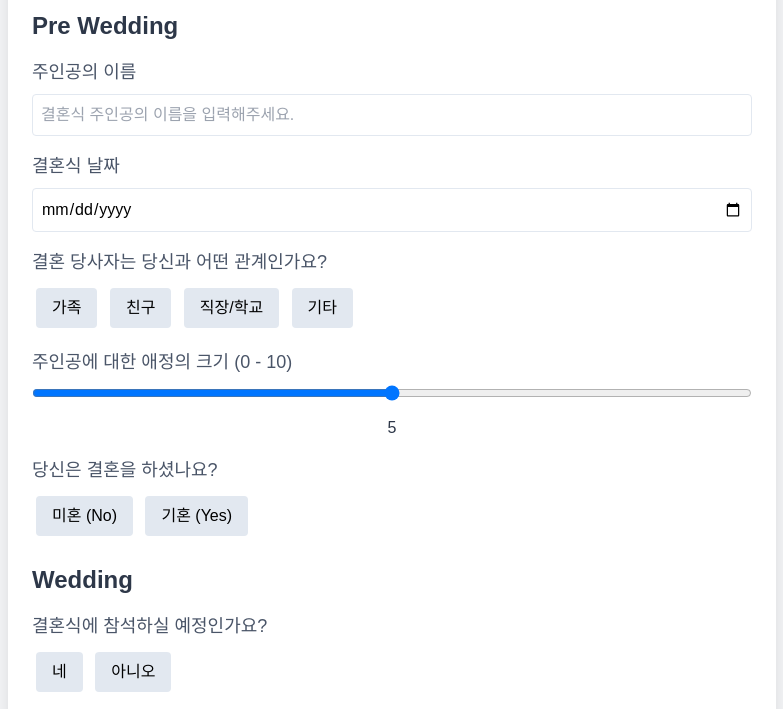
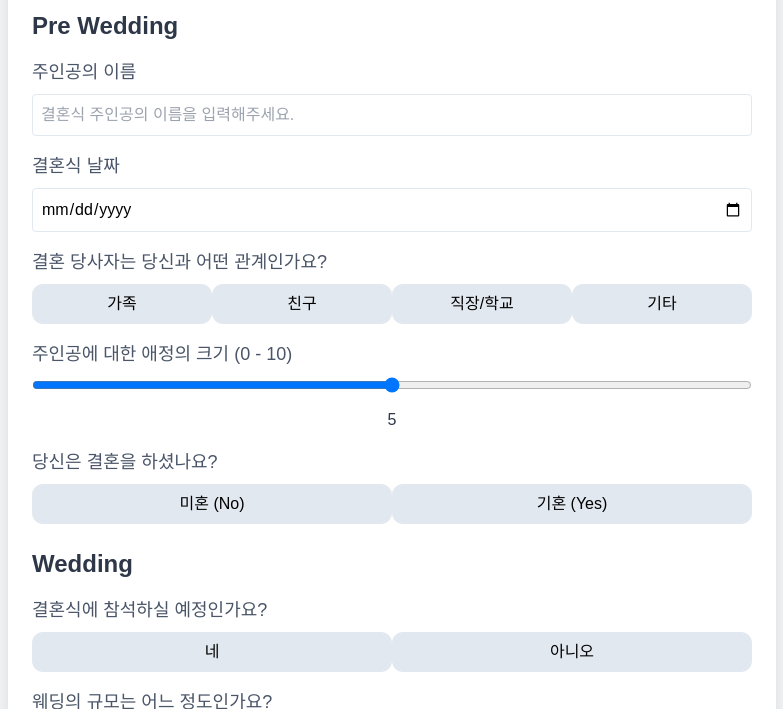
Before and after one commit to beamwithoutcat/howmuchforyou, a plain HTML site: page index.html in a window 1280 px wide. Shown: the part 110-819 px from the top of the page, without its empty margins (248-1031 px from the left). Drawn offline with nearby package versions, Linux system fonts and the light colour scheme.

Commit message:
Add files via upload

```diff
--- a/styles.css
+++ b/styles.css
@@ -106,12 +106,13 @@ display: none;
 }
 
 .option {
-display: inline-block;
+    flex: 1 0 auto;
     padding: 0.5rem 1rem;
-margin: 0.25rem;
     background-color: #e2e8f0;
-border-radius: 0.25rem;
+    border-radius: 0.7rem;
     cursor: pointer;
+    white-space: nowrap;
+    text-align: center;
 }
 
 .option.selected {
@@ -127,3 +128,13 @@ transition: opacity 0.5s;
 .show {
     opacity: 1;
 }
+
+.options {
+    display: flex;
+    flex-wrap: nowrap;
+}
+
+.options .option {
+    flex: 1;
+    text-align: center;
+}
```
Lines whose indentation alone changed are shown as unchanged.
